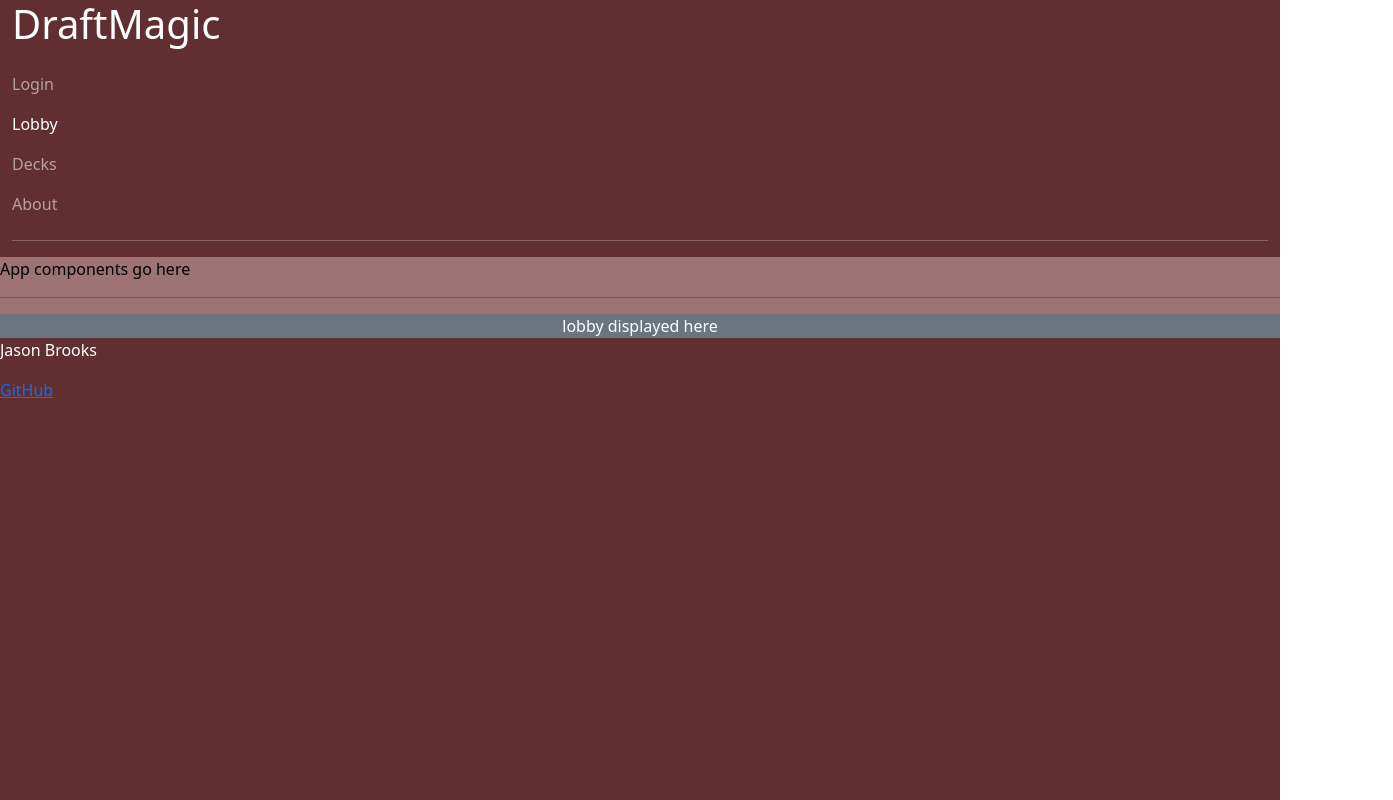
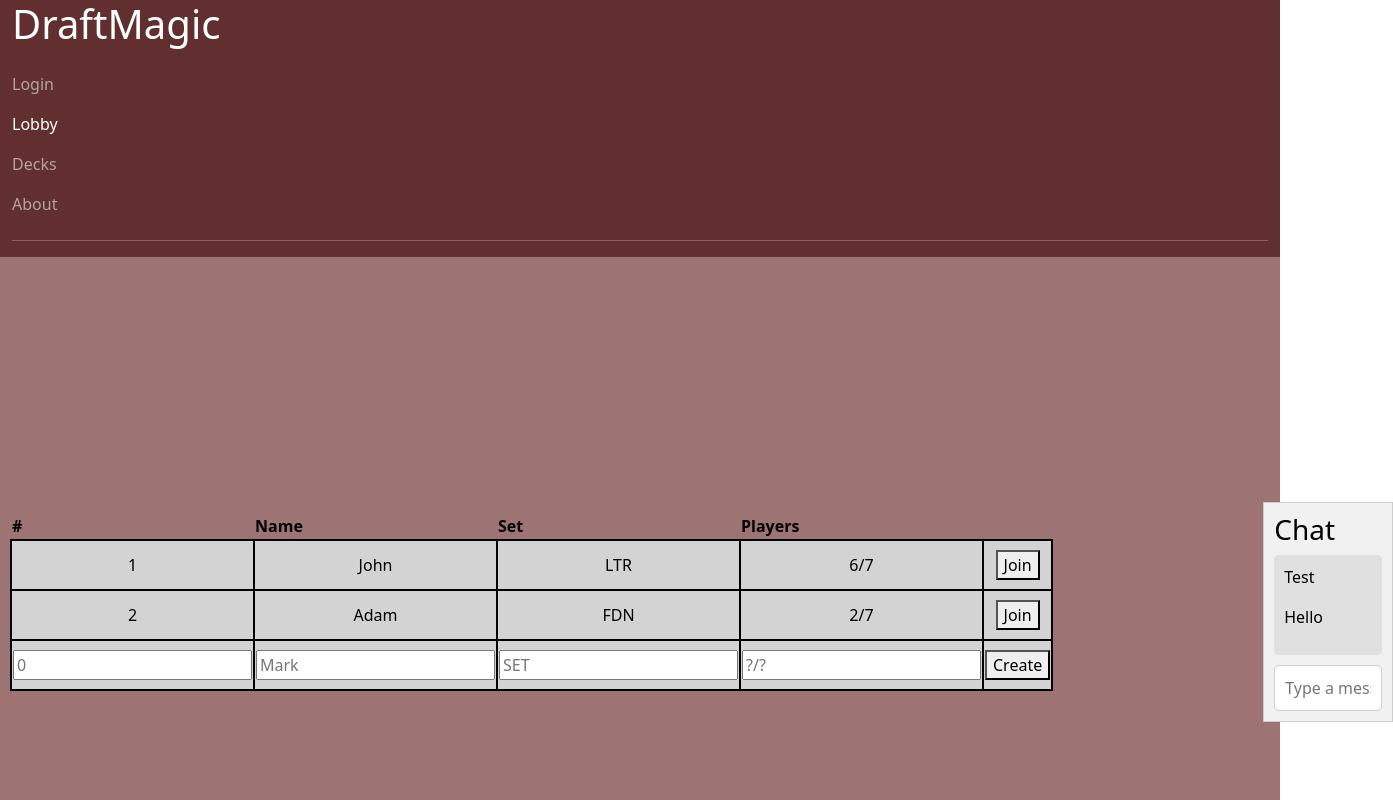
Before and after one commit to N3ptune/startup, a React (Vite) app: page /lobby in a window 1280 px wide. Shown: the top 800 px of the page, 1393 px wide, since content can reach past the window. Built offline with nearby package versions, Linux system fonts and the light colour scheme.

Commit message:
Convert lobby to React, format jsx, delete html

```diff
--- a/src/app.jsx
+++ b/src/app.jsx
@@ -36,16 +36,14 @@ export default function App() {
                 <hr />
             </header>
             <main className = "main">
-                App components go here
-                <hr />
-            </main>
             <Routes>
-                <Route path = "/" element = {<Login />} exact />
+                <Route path = "/login" element = {<Login />} />
                 <Route path = "/lobby" element = {<Lobby />} />
                 <Route path = "/decks" element = {<Decks />} />
                 <Route path = "/about" element = {<About />} />
                 <Route path='*' element={<NotFound />} />
             </Routes>
+            </main>
             <footer>
                 <p>Jason Brooks</p>
                 <a href = "https://github.com/N3ptune/startup?tab=readme-ov-file">GitHub</a>
--- a/src/lobby/lobby.html
+++ /dev/null
@@ -1,93 +0,0 @@
-<!DOCTYPE html>
-<html lang = "en">
-    <head>
-        <meta charset = "UTF-8" />
-        <meta name = "viewport" content = "width=device-width, initial scale = 1.0" />
-        <link rel="stylesheet" href="index.css" />
-        <link rel="stylesheet" href="lobby.css" />
-        <link href="https://cdn.jsdelivr.net/npm/bootstrap@5.2.3/dist/css/bootstrap.min.css" rel="stylesheet" integrity="sha384-rbsA2VBKQhggwzxH7pPCaAqO46MgnOM80zW1RWuH61DGLwZJEdK2Kadq2F9CUG65" crossorigin="anonymous">
-    </head>
-    <body style = "background-color: rgb(97, 47, 47); color: rgb(255, 255, 255); text-align: left;">
-        <header class = "container-fluid">
-            <h1>
-                DraftMagic
-            </h1>
-            <nav class = "navbar-dark">
-                <menu class = "navbar-nav">
-                    <li class = "nav-item">
-                        <a href = "index.html">Home </a>
-                    </li>
-                    <li class = "nav-item">
-                        <a href = "lobby.html">Lobby </a>
-                    </li>
-                    <li class = "nav-item">
-                        <a href = "decks.html">Your Decks </a>
-                    </li>
-                    <li class = "nav-item">
-                        <a href = "about.html">About</a>
-                    </li>
-                </menu>
-            </nav>
-            <hr>
-        </header>
-        <main class = "main-area">
-        <table class = "custom-table">
-                <thead>
-                    <tr>
-                        <th>#</th>
-                        <th>Name</th>
-                        <th>Set</th>
-                        <th>Players</th>
-                        <th></th>
-                    </tr>
-                </thead>
-                <tbody>
-                    <tr>
-                        <td>1</td>
-                        <td>John</td>
-                        <td>LTR</td>
-                        <td>6/7</td>
-                        <td>
-                            <form method = "get" action = "draft.html">
-                            <button class = "join-button">Join</button>
-                        </td>
-                    </tr>
-                    <tr>
-                        <td>2</td>
-                        <td>Adam</td>
-                        <td>FDN</td>
-                        <td>2/7</td>
-                        <td>
-                            <form method = "get" action = "draft.html">
-                            <button class = "join-button">Join</button>
-                        </td>
-                    </tr>
-                    <tr>
-                        <td><input type="text" placeholder="0"></td>
-                        <td><input type="text" placeholder="Mark"></td>
-                        <td><input type="text" placeholder="SET"></td>
-                        <td><input type="text" placeholder="?/?"></td>
-                        <td>
-                            <form method = "get" action = "draft.html">
-                                <button class = "create-button">Create</button>
-                            </form>
-                        </td>
-                    </tr>
-                </tbody>
-            </table>
-            <div class="chat-box">
-                <h3>Chat</h3>
-                <div class="messages">
-                    <p>Test</p>
-                    <p>Hello</p>
-                </div>
-                <input type="text" placeholder="Type a message" class="message-input">
-            </div>
-        </main>
-        <footer>
-            <hr>
-            <p>Jason Brooks</p>
-            <a href = "https://github.com/N3ptune/startup?tab=readme-ov-file">GitHub</a>
-        </footer>
-    </body>
-</html>
--- a/src/lobby/lobby.jsx
+++ b/src/lobby/lobby.jsx
@@ -1,9 +1,61 @@
 import React from 'react';
+import './lobby.css'
 
 export function Lobby() {
     return (
-      <main className="container-fluid bg-secondary text-center">
-        <div>lobby displayed here</div>
-      </main>
+      <main className = "main-area">
+        <table className = "custom-table">
+                <thead>
+                    <tr>
+                        <th>#</th>
+                        <th>Name</th>
+                        <th>Set</th>
+                        <th>Players</th>
+                        <th></th>
+                    </tr>
+                </thead>
+                <tbody>
+                    <tr>
+                        <td>1</td>
+                        <td>John</td>
+                        <td>LTR</td>
+                        <td>6/7</td>
+                        <td>
+                            <form method = "get" action = "draft.html" />
+                            <button className = "join-button">Join</button>
+                        </td>
+                    </tr>
+                    <tr>
+                        <td>2</td>
+                        <td>Adam</td>
+                        <td>FDN</td>
+                        <td>2/7</td>
+                        <td>
+                            <form method = "get" action = "draft.html" />
+                            <button className = "join-button">Join</button>
+                        </td>
+                    </tr>
+                    <tr>
+                        <td><input type="text" placeholder="0" /></td>
+                        <td><input type="text" placeholder="Mark" /></td>
+                        <td><input type="text" placeholder="SET" /></td>
+                        <td><input type="text" placeholder="?/?" /></td>
+                        <td>
+                            <form method = "get" action = "draft.html">
+                                <button className = "create-button">Create</button>
+                            </form>
+                        </td>
+                    </tr>
+                </tbody>
+            </table>
+            <div class="chat-box">
+                <h3>Chat</h3>
+                <div className="messages">
+                    <p>Test</p>
+                    <p>Hello</p>
+                </div>
+                <input type="text" placeholder="Type a message" className="message-input" />
+            </div>
+        </main>
     );
   }
```
